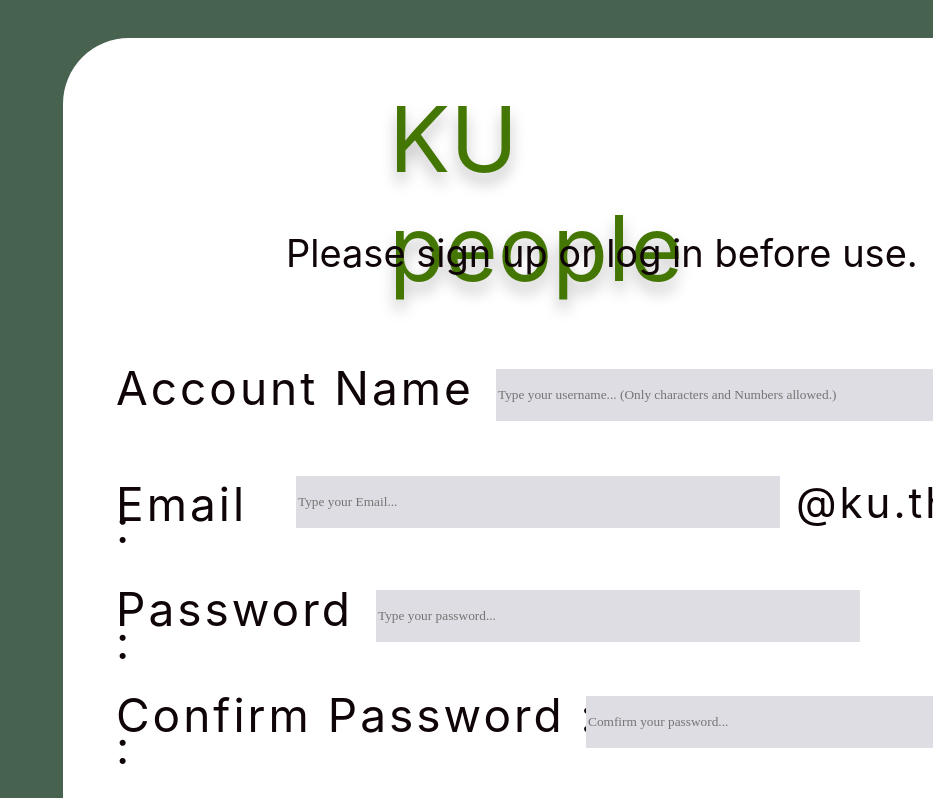
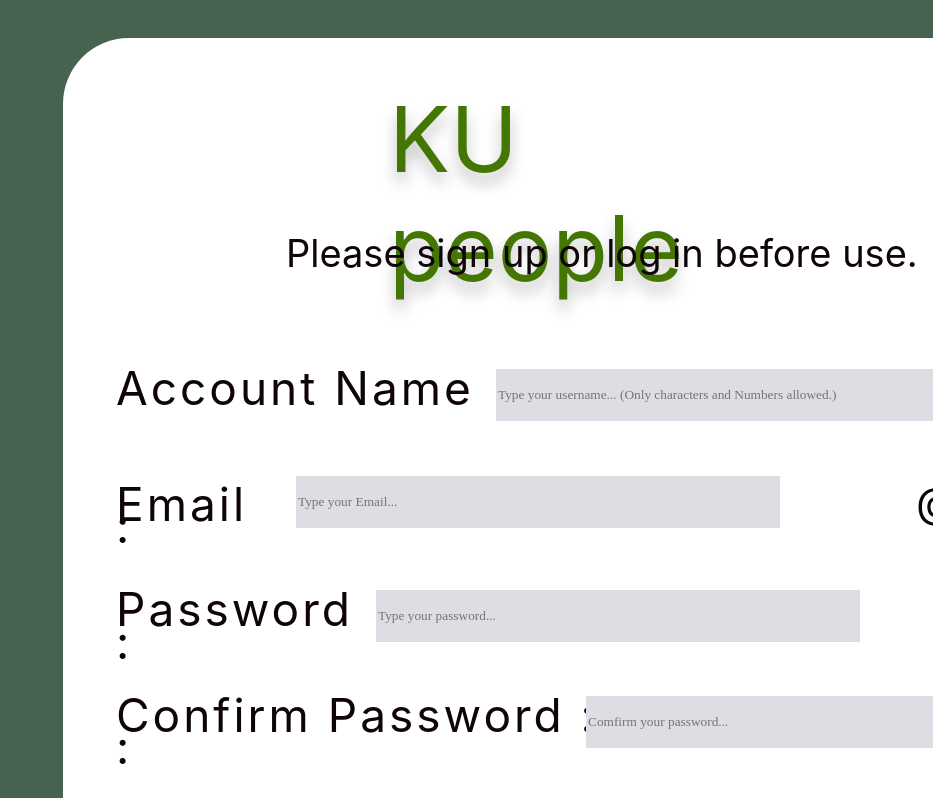
Before and after one commit to qqunx9999/KPP_Frontend, a React (Create React App) app in the folder frontend/: page /SignUp in a window 1280 px wide. Shown: the top 798 px of the page, without its empty margins (347-1280 px from the left). Built offline with nearby package versions, Linux system fonts and the light colour scheme.

Commit message:
Add files via upload
SignupPage CSS 11/10 16:44

```diff
--- a/frontend/src/CSSsource/SignupPage.css
+++ b/frontend/src/CSSsource/SignupPage.css
@@ -125,7 +125,7 @@
   line-height: 3;
   position: absolute;
   top: 5px;
-  left: 680px;
+  left: 800px;
 }
 
 .pass {
```
